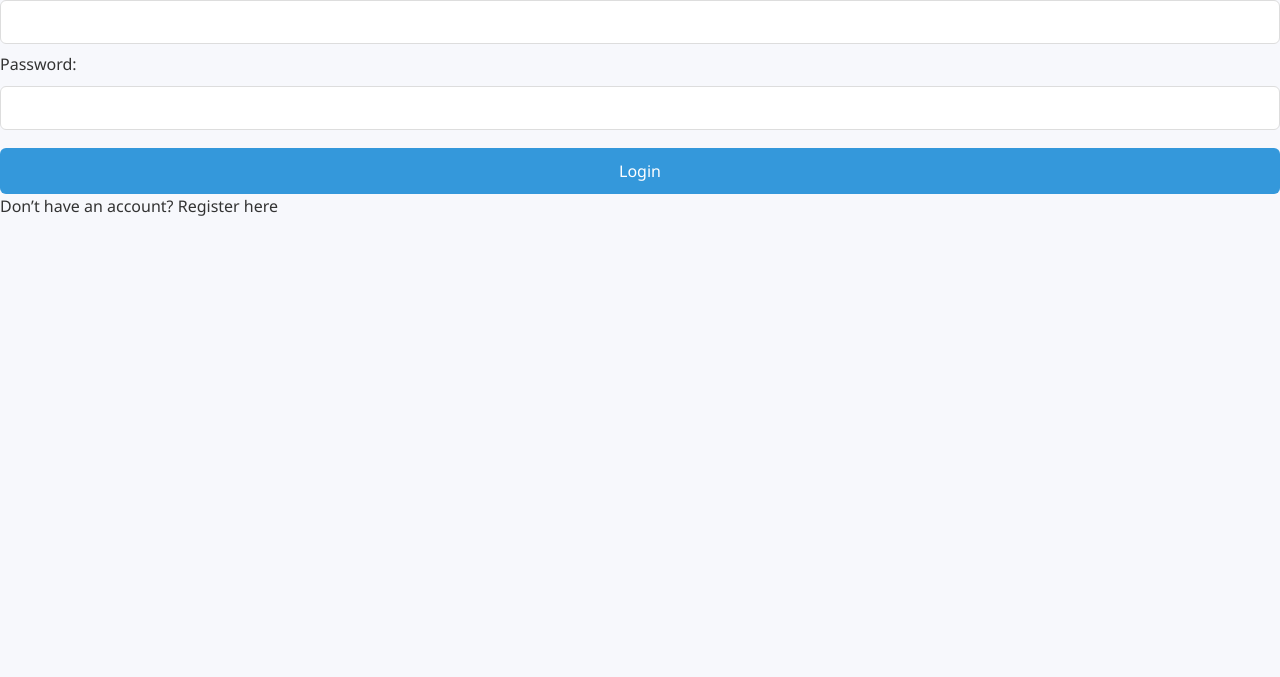
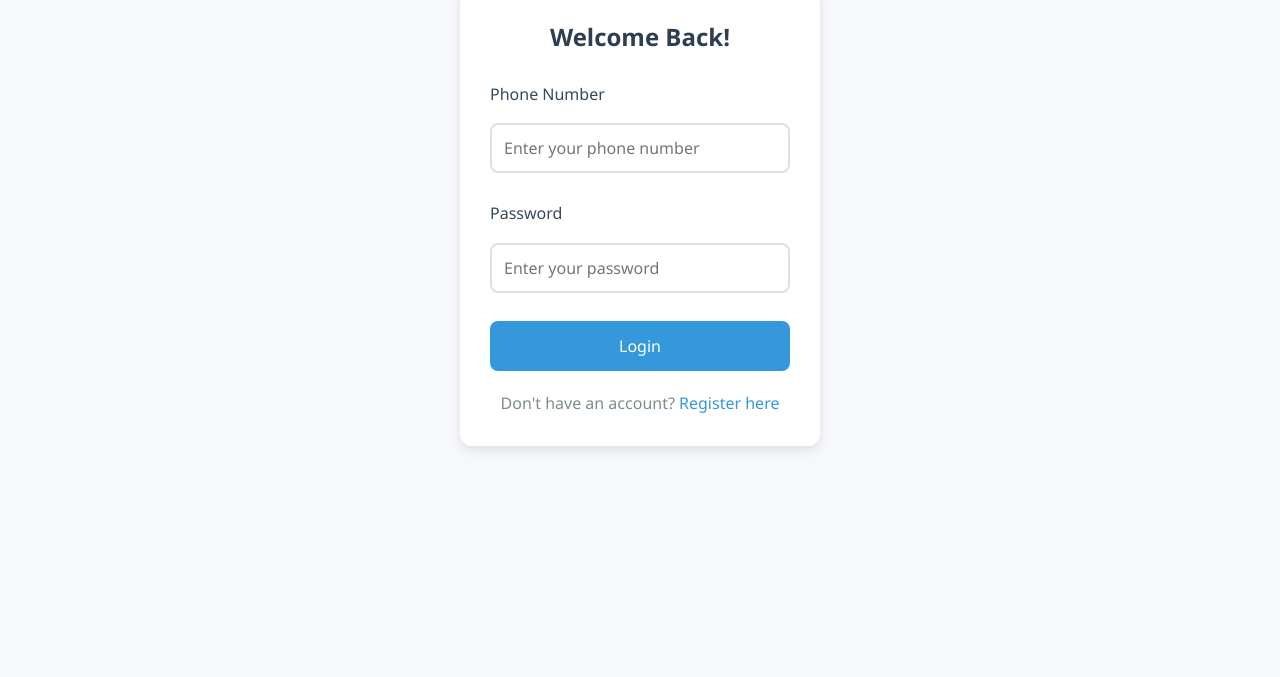
Before and after one commit to sanjeevgiri19/bank-frontend, a plain HTML site: page index.html in a window 1280 px wide. Shown: the part 123-800 px from the top of the page. Drawn offline with Linux system fonts and the light colour scheme.

Commit message:
css and forms

```diff
--- a/css/styles.css
+++ b/css/styles.css
@@ -100,6 +100,117 @@ button:hover {
   text-align: center;
 }
 
+/* Auth pages */
+.auth-container {
+  max-width: 400px;
+  margin: 40px auto;
+  padding: 20px;
+}
+
+.auth-card {
+  background: white;
+  padding: 30px;
+  border-radius: 12px;
+  box-shadow: 0 4px 12px rgba(0,0,0,0.1);
+}
+
+.auth-card h2 {
+  text-align: center;
+  margin-bottom: 25px;
+  color: #2c3e50;
+}
+
+.input-group {
+  margin-bottom: 20px;
+}
+
+.input-group label {
+  display: block;
+  margin-bottom: 8px;
+  color: #34495e;
+}
+
+.input-group input {
+  width: 100%;
+  padding: 12px;
+  border: 2px solid #e0e0e0;
+  border-radius: 8px;
+  font-size: 16px;
+  transition: border-color 0.3s;
+}
+
+.input-group input:focus {
+  border-color: #3498db;
+  outline: none;
+}
+
+.input-group small {
+  color: #7f8c8d;
+  font-size: 12px;
+  margin-top: 4px;
+  display: block;
+}
+
+.auth-button {
+  width: 100%;
+  padding: 14px;
+  background: #3498db;
+  color: white;
+  border: none;
+  border-radius: 8px;
+  font-size: 16px;
+  cursor: pointer;
+  transition: background 0.3s;
+}
+
+.auth-button:hover {
+  background: #2980b9;
+}
+
+.toggle-text {
+  text-align: center;
+  margin-top: 20px;
+  color: #7f8c8d;
+}
+
+.toggle-text a {
+  color: #3498db;
+  text-decoration: none;
+}
+
+.toggle-text a:hover {
+  text-decoration: underline;
+}
+
+.error {
+  color: #e74c3c;
+  text-align: center;
+  margin: 10px 0;
+}
+
+/* Header buttons */
+header {
+  display: flex;
+  justify-content: space-between;
+  align-items: center;
+  padding: 15px 20px;
+}
+
+header button {
+  padding: 8px 16px;
+  background: rgba(255,255,255,0.2);
+  border: 2px solid white;
+  color: white;
+  border-radius: 6px;
+  cursor: pointer;
+  transition: all 0.3s;
+}
+
+header button:hover {
+  background: white;
+  color: #3498db;
+}
+
 /* Messages */
 .message {
   margin-top: 10px;
--- a/index.html
+++ b/index.html
@@ -6,37 +6,58 @@
   <link rel="stylesheet" href="css/styles.css">
 </head>
 <body>
-  <h1>🏦 Bank App</h1>
+  <div class="auth-container">
+    <h1>🏦 MyBank</h1>
 
     <!-- Login Form -->
-  <form id="loginForm">
-    <h2>Login</h2>
-    <label>Phone:</label>
-    <input type="text" id="loginPhone" required>
-    <label>Password:</label>
-    <input type="password" id="loginPassword" required>
+    <div class="auth-card" id="loginForm">
+      <h2>Welcome Back!</h2>
+      <form>
+        <div class="input-group">
+          <label>Phone Number</label>
+          <input type="tel" id="loginPhone" required placeholder="Enter your phone number">
+        </div>
+        <div class="input-group">
+          <label>Password</label>
+          <input type="password" id="loginPassword" required placeholder="Enter your password">
+        </div>
         <p id="loginError" class="error"></p>
-    <button type="submit">Login</button>
-    <p class="toggle" onclick="toggleRegister()">Don’t have an account? Register here</p>
+        <button type="submit" class="auth-button">Login</button>
+        <p class="toggle-text">Don't have an account? <a href="#" onclick="toggleRegister()">Register here</a></p>
       </form>
+    </div>
 
     <!-- Register Form -->
-  <form id="registerForm" style="display:none">
-    <h2>Register</h2>
-    <label>Full Name:</label>
-    <input type="text" id="regName" required>
-    <label>Phone:</label>
-    <input type="text" id="regPhone" required>
-    <label>Date of Birth:</label>
+    <div class="auth-card" id="registerForm" style="display:none">
+      <h2>Create Account</h2>
+      <form>
+        <div class="input-group">
+          <label>Full Name</label>
+          <input type="text" id="regName" required placeholder="Enter your full name">
+        </div>
+        <div class="input-group">
+          <label>Phone Number</label>
+          <input type="tel" id="regPhone" required placeholder="Enter your phone number">
+        </div>
+        <div class="input-group">
+          <label>Date of Birth</label>
           <input type="date" id="regDob" required>
-    <label>Password:</label>
-    <input type="password" id="regPassword" required>
-    <label>PIN (4 digits):</label>
-    <input type="password" id="regPin" required>
+        </div>
+        <div class="input-group">
+          <label>Password</label>
+          <input type="password" id="regPassword" required placeholder="Create password">
+          <small>Must contain capital letter, number & special character</small>
+        </div>
+        <div class="input-group">
+          <label>PIN (4 digits)</label>
+          <input type="password" id="regPin" required placeholder="Create 4-digit PIN">
+        </div>
         <p id="registerError" class="error"></p>
-    <button type="submit">Register</button>
-    <p class="toggle" onclick="toggleLogin()">Already have an account? Login here</p>
+        <button type="submit" class="auth-button">Register</button>
+        <p class="toggle-text">Already have an account? <a href="#" onclick="toggleLogin()">Login here</a></p>
       </form>
+    </div>
+  </div>
 
   <script src="js/utils.js"></script>
   <script src="js/auth.js"></script>
```
Lines whose indentation alone changed are shown as unchanged.
